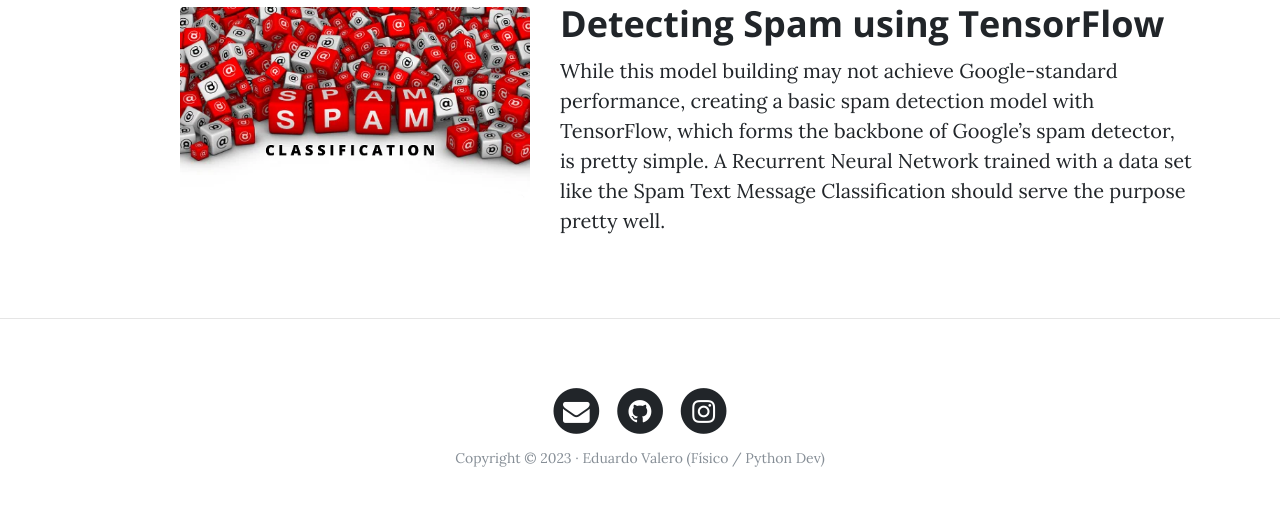
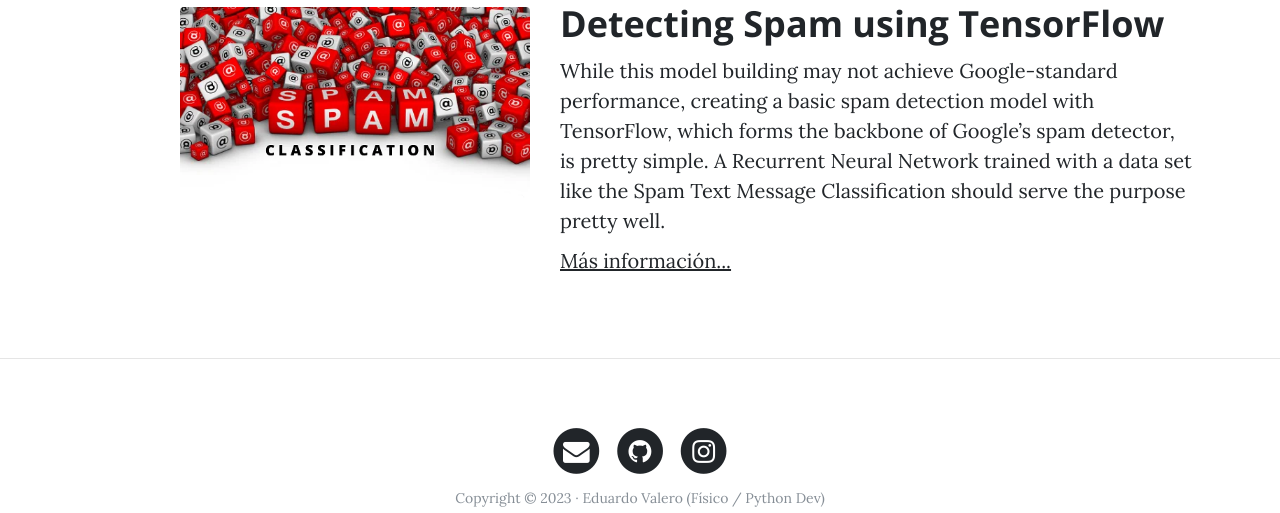
Before and after one commit to valevil27/portfolio-example-1, a Django app: page /portfolio/ in a window 1280 px wide. Shown: the part 1021-1534 px from the top of the page. Before the commit the page ends 1488 px from the top, so only its background shows below. Run offline with Django 4.2, Linux system fonts and the light colour scheme; data comes from the database, SQL or seed files in the repository; both versions use the stored data as it was after the commit; some libraries are stand-ins or nearby versions.

Commit message:
Added portfolio.Project.info

```diff
--- a/portfolio/models.py
+++ b/portfolio/models.py
@@ -9,6 +9,7 @@ class Project(models.Model):
     created = models.DateTimeField(auto_now_add=True, verbose_name="Fecha de Creación")
     # auto_now is executed when we update the model
     updated = models.DateTimeField(auto_now=True, verbose_name="Última Edición")
+    info = models.URLField(blank=True, null=True, verbose_name="Más Info")
 
     class Meta:
         verbose_name = "proyecto"
--- a/portfolio/templates/portfolio/portfolio.html
+++ b/portfolio/templates/portfolio/portfolio.html
@@ -1,13 +1,7 @@
 {% extends "core/base.html" %}
-{% block title %}
-Portfolio
-{% endblock title %}
-{% block header_title %}
-Portfolio
-{% endblock header_title %}
-{% block header_sub %}
-TensorFlow, Django, Flask, Pandas...
-{% endblock header_sub %}
+{% block title %}Portfolio{% endblock title %}
+{% block header_title %}Portfolio{% endblock header_title %}
+{% block header_sub %}TensorFlow, Django, Flask, Pandas...{% endblock header_sub %}
 {% load static %}
 {% block header_bg %}{% static 'core/img/portfolio-bg.jpg' %}{% endblock header_bg %}
 {% block content %}
@@ -20,9 +14,10 @@ TensorFlow, Django, Flask, Pandas...
     <div class="col-lg-7 col-md-8">
         <h2 class="section-heading title">{{ project.title }}</h2>
         <p>{{ project.description }}</p>
-        <!-- <p>
-                <a href="https://google.com">Más información</a>
-            </p> -->
+        {% if project.info %}
+        <p><a href="{{ project.info }}">Más información...</a></p>
+        {% endif %}
+
     </div>
 </div>
 {% endfor %}
```
Also changed, not shown: core/templates/core/home.html (line endings or trailing spaces), db.sqlite3, portfolio/migrations/0002_alter_project_options_project_info_and_more.py (added).
